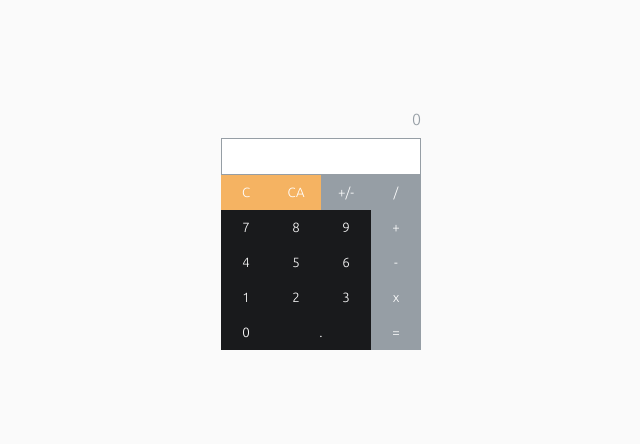
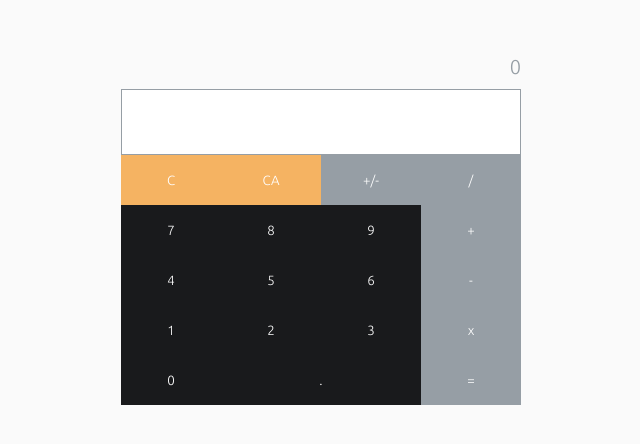
Before and after one commit to gabriellopesdev/app-ideas-implementation, a React (Create React App) app in the folder calculator/: page / in a window 1280 px wide. Shown: the part 170-614 px from the top of the page, without its empty margins (319-959 px from the left). Built offline with nearby package versions, Linux system fonts and the light colour scheme.

Commit message:
Add better style

```diff
--- a/calculator/src/components/calculator/style.css
+++ b/calculator/src/components/calculator/style.css
@@ -17,46 +17,48 @@
 
 .headButtons {
     display: grid;
-    grid-template-columns: repeat(4, 25px);
-    grid-column-gap: 25px;
+    grid-template-columns: repeat(4, 50px);
+    grid-column-gap: 50px;
 }
 .display input {
     text-align: right;
-    width: 200px;
-    padding: 10px;
+    width: 400px;
+    padding: 20px;
     border: solid 1px #969ea5;
     color: #969ea5;
+    font-size: 20px;
 }
 
 .display span {
     margin-bottom: 10px;
     overflow: hidden;
     text-align: right;
-    max-width: 215px;
+    max-width: 400px;
     color: #969ea5;
+    font-size: 20px;
 }
 
 .headButtons button,
 .numbersContainer button,
 .rigthContent button {
-    width: 50px;
+    width: 100px;
 }
 
 .dotButton {
-    width: 100px !important;
+    width: 200px !important;
 }
 
 .numbersContainer {
     display: grid;
-    grid-column-gap: 20px;
-    grid-template-columns: repeat(3, 30px);
+    grid-column-gap: 50px;
+    grid-template-columns: repeat(3, 50px);
 }
 
 .button {
     cursor: pointer;
     color: #fff;
     border: none;
-    height: 35px;
+    height: 50px;
     transition: opacity .3s;
 }
 
```
